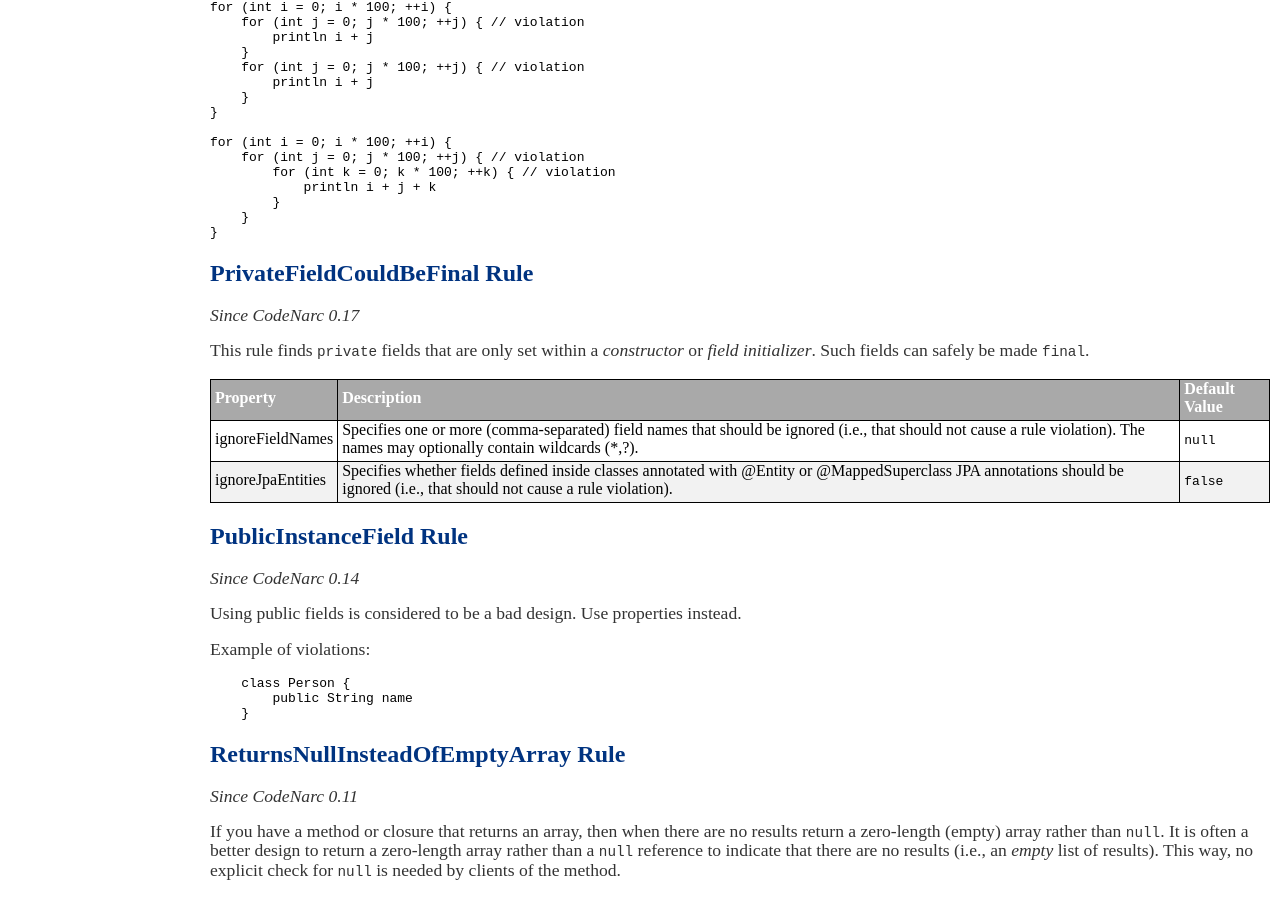
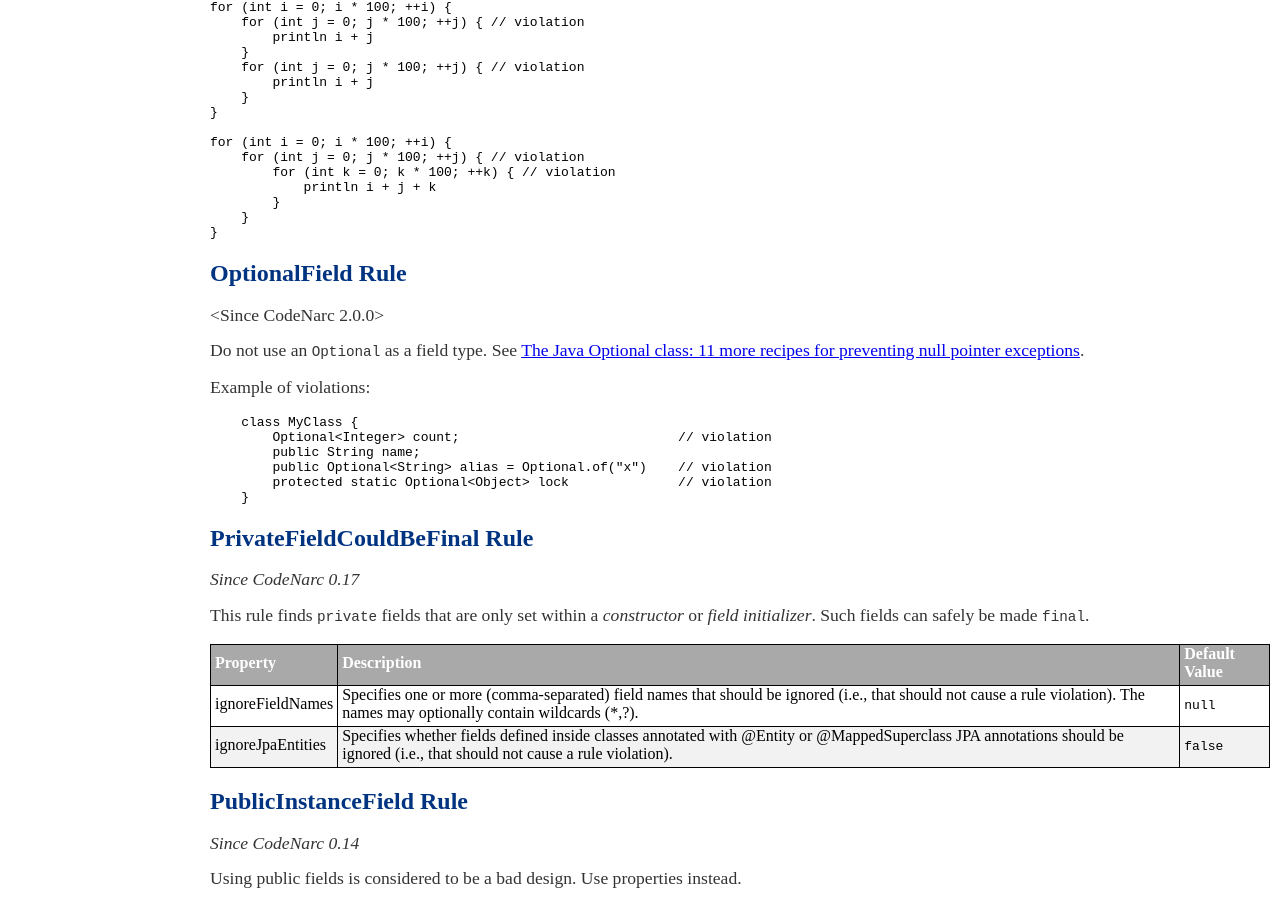
Before and after one commit to CodeNarc/CodeNarc, a Jekyll site: the page built from codenarc-rules-design.md, in a window 1280 px wide and 900 px high, scrolled down 5346 px. Built offline with Jekyll 4.4.1, drawn with Linux system fonts in a browser that asks for light colours.

Commit message:
#548: New OptionalField rule

````diff
--- a/codenarc-rules-design.md
+++ b/codenarc-rules-design.md
@@ -371,6 +371,24 @@ for (int i = 0; i * 100; ++i) {
 ```
 
 
+## OptionalField Rule
+
+<Since CodeNarc 2.0.0>
+
+Do not use an `Optional` as a field type. See [The Java Optional class: 11 more recipes for preventing null pointer exceptions](https://blogs.oracle.com/javamagazine/the-java-optional-class-11-more-recipes-for-preventing-null-pointer-exceptions).
+
+Example of violations:
+
+```
+    class MyClass {
+        Optional<Integer> count;                            // violation
+        public String name;
+        public Optional<String> alias = Optional.of("x")    // violation
+        protected static Optional<Object> lock              // violation
+    }
+```
+
+
 ## PrivateFieldCouldBeFinal Rule
 
 *Since CodeNarc 0.17*
````
